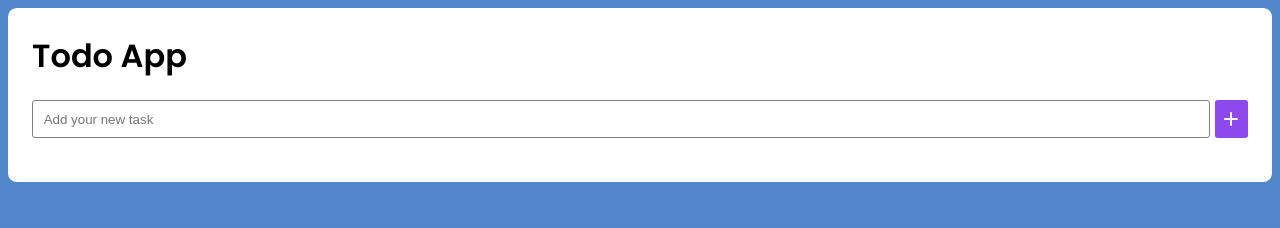
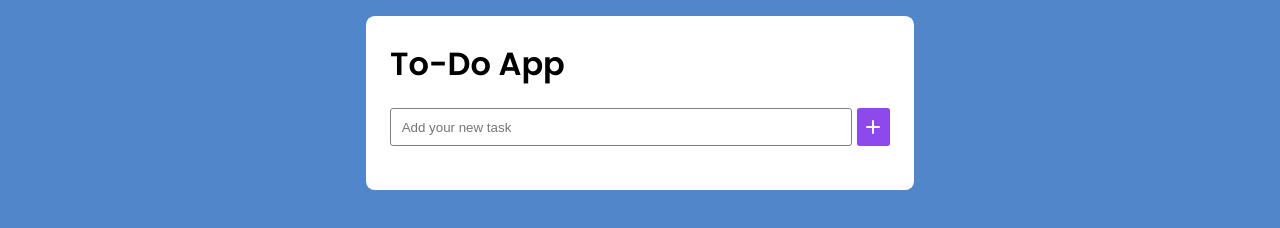
Before and after one commit to jonichar/TaskApp, a plain HTML site: page Index.html in a window 1280 px wide. Drawn offline with Linux system fonts and the light colour scheme.

Commit message:
Mejora el titulo del html y tamaño de la app

```diff
--- a/Index.html
+++ b/Index.html
@@ -4,12 +4,12 @@
     <meta charset="UTF-8">
     <meta http-equiv="X-UA-Compatible" content="IE=edge">
     <meta name="viewport" content="width=device-width, initial-scale=1.0">
-    <title>Document</title>
+    <title>To-Do App</title>
     <link rel="stylesheet" href="Style.css">
 </head>
 <body>
     <div class="box">
-        <h1>Todo App</h1>
+        <h1>To-Do App</h1>
 
         <div class="inputBox">
           <input id="taskBar" type="text" placeholder="Add your new task" />
--- a/Style.css
+++ b/Style.css
@@ -16,6 +16,9 @@ h1 {
   font-family: 'Poppins', sans-serif;
   padding: 1.5em;
   border-radius: 0.55em;
+
+  max-width: 500px;
+  margin: 1em auto;
 }
 
 .inputBox {
```
